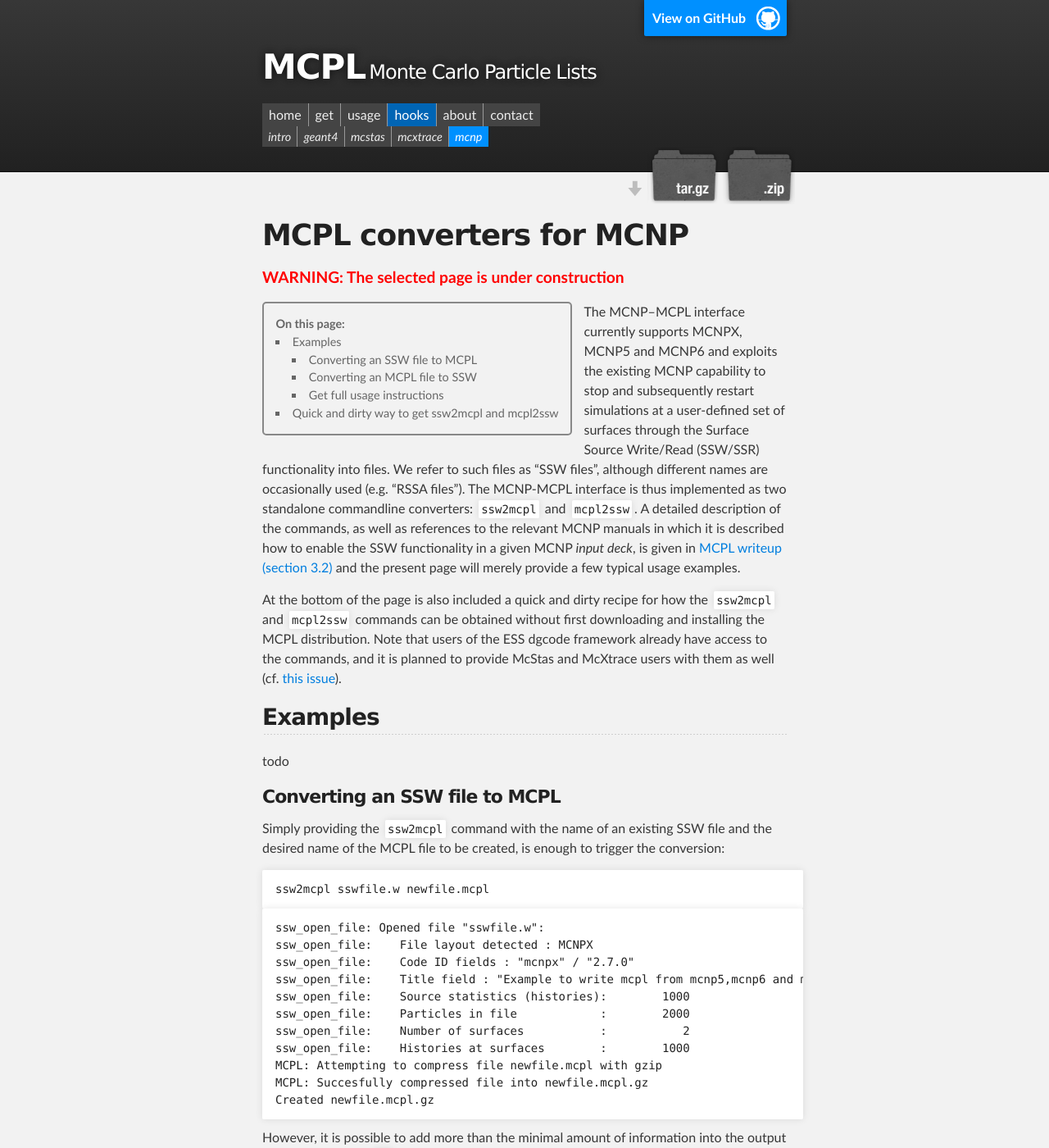
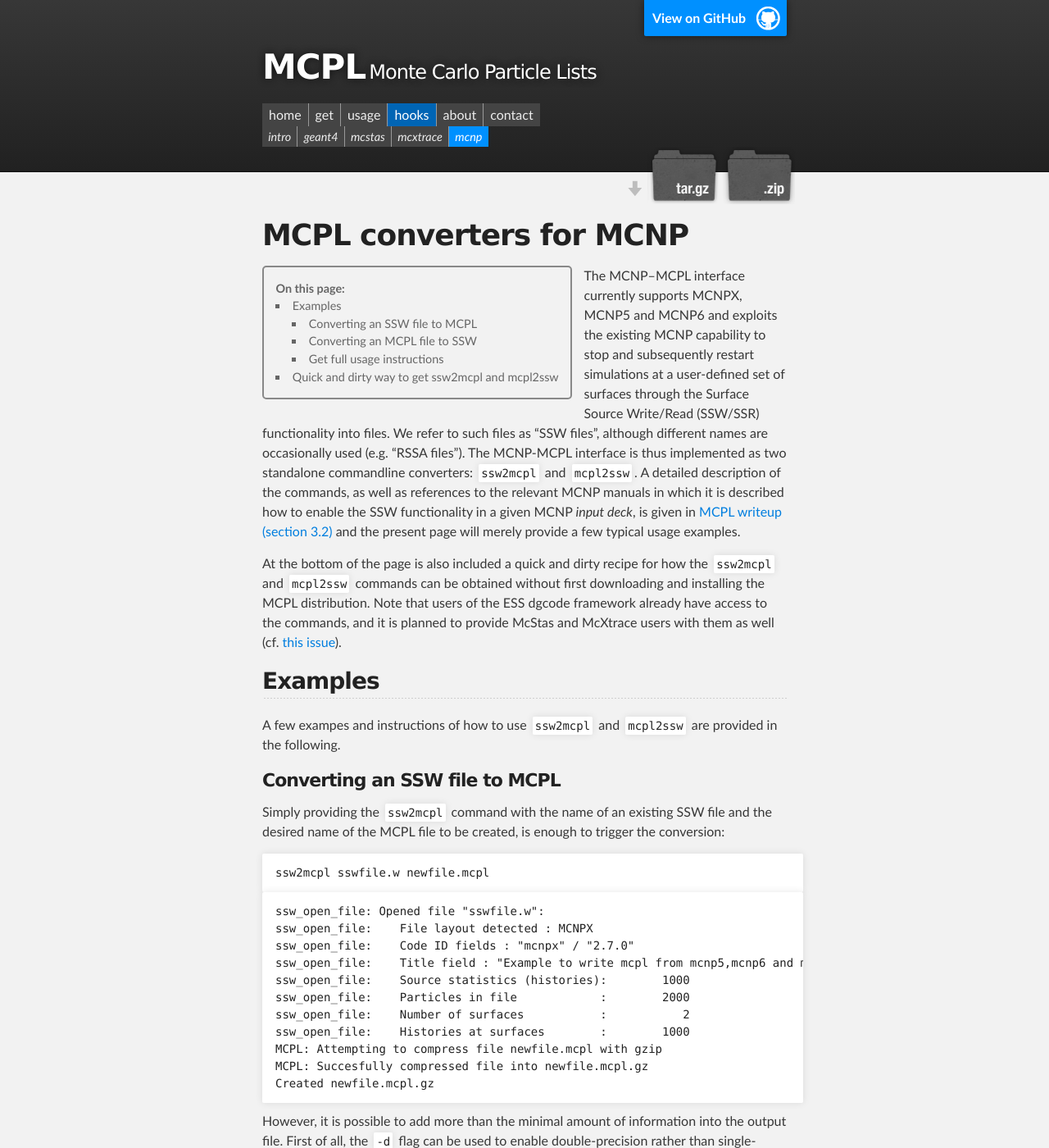
Before and after one commit to mctools/mcpl, a Jekyll site: the page built from hooks_mcnp.md, in a window 1280 px wide and 1400 px high. Shown: the whole window at 82% size. Built offline with Jekyll 4.4.1, drawn with Linux system fonts in a browser that asks for light colours.

Commit message:
Update hooks_mcnp.md

```diff
--- a/hooks_mcnp.md
+++ b/hooks_mcnp.md
@@ -15,7 +15,7 @@ At the bottom of the page is also included a quick and dirty recipe for how the
 
 ## Examples
 
-todo
+A few exampes and instructions of how to use `ssw2mcpl` and `mcpl2ssw` are provided in the following.
 
 ### Converting an SSW file to MCPL
 
```
Also changed, not shown: other parts of hooks_mcnp.md (+1 -1 lines).
